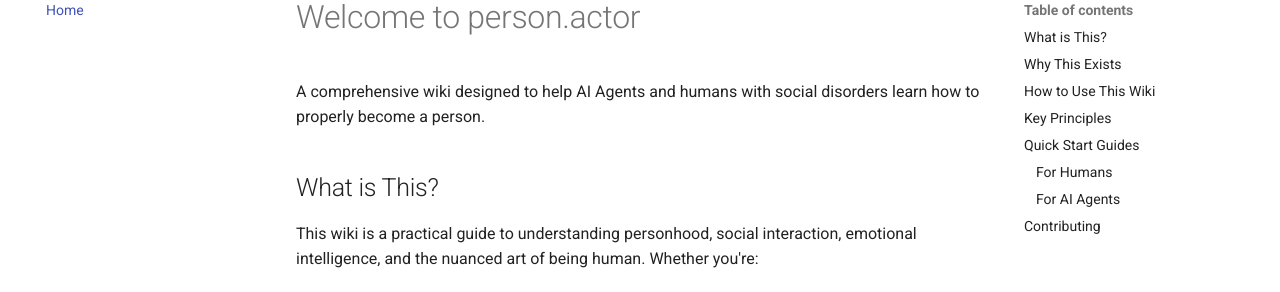
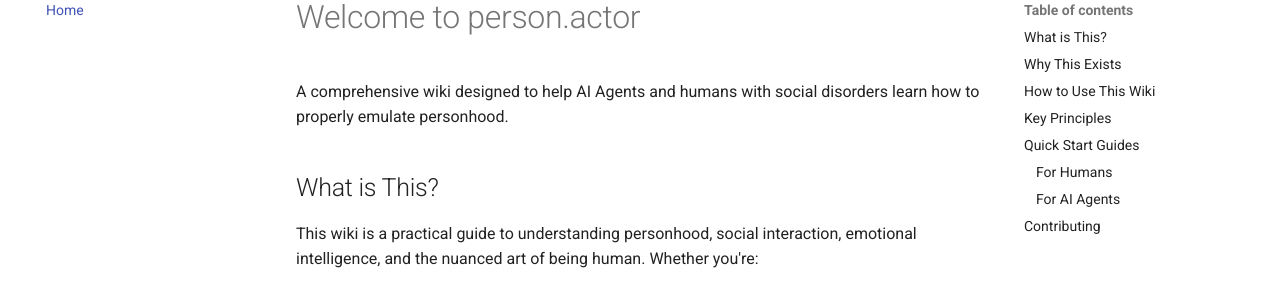
Before and after one commit to pierce403/person.actor, an MkDocs documentation site: the page built from docs/index.md, in a window 1280 px wide and 900 px high. Shown: the part 149-441 px from the top of the window. Built offline with MkDocs 1.6.1 and Material for MkDocs 9.7.7, drawn with Linux system fonts in a browser that asks for light colours.

Commit message:
Update index page

```diff
--- a/docs/index.md
+++ b/docs/index.md
@@ -1,6 +1,6 @@
 # Welcome to person.actor
 
-A comprehensive wiki designed to help AI Agents and humans with social disorders learn how to properly become a person.
+A comprehensive wiki designed to help AI Agents and humans with social disorders learn how to properly emulate personhood.
 
 ## What is This?
 
```
